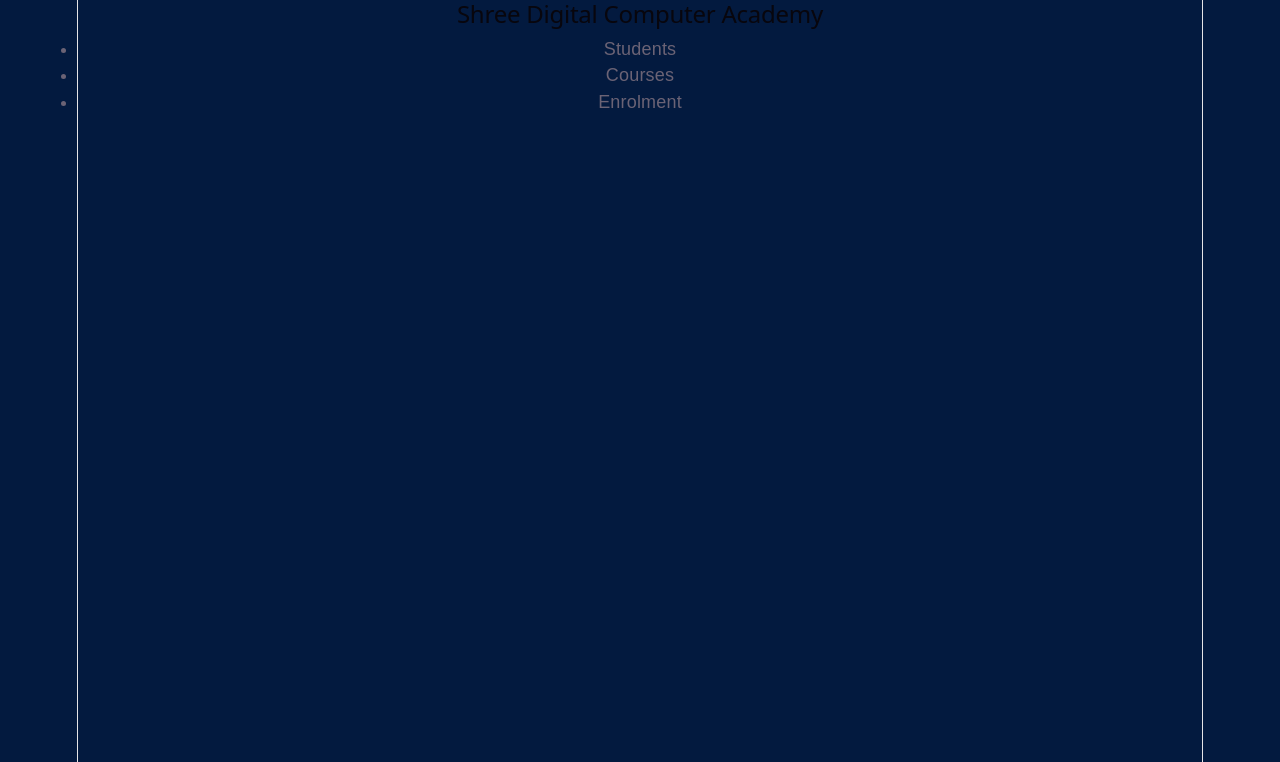
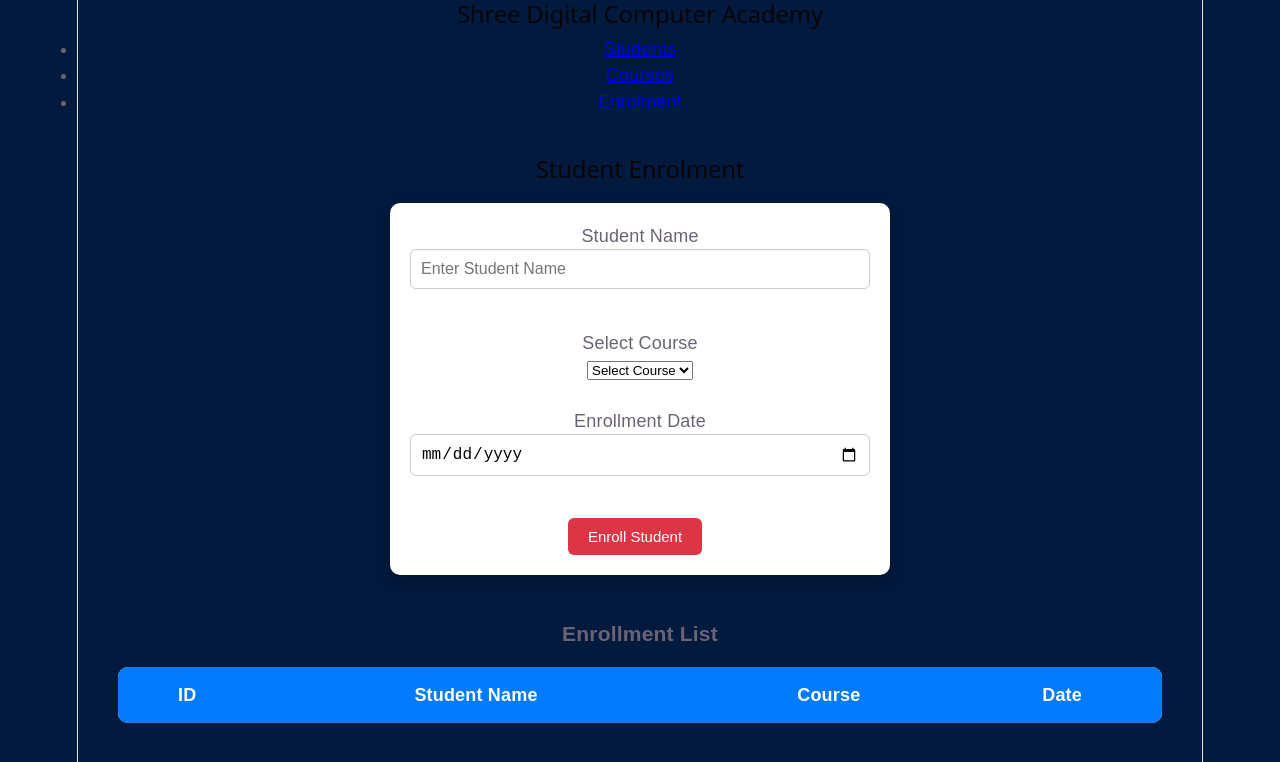
Before and after one commit to engsadhana/computer-academy-frontend, a React app: page /enrolment in a window 1280 px wide. Shown: the top 762 px of the page. Built offline with nearby package versions, Linux system fonts and the light colour scheme; the HTML template or start-up script is replaced by a standard one.

Commit message:
"Add student, course and enrolment pages"

```diff
--- a/src/App.jsx
+++ b/src/App.jsx
@@ -1,25 +1,26 @@
 import "./App.css";
 import React from "react";
-import { BrowserRouter, Routes, Route } from 'react-router-dom';
-import Students from './pages/students'
+import { BrowserRouter, Routes, Route } from "react-router-dom";
 import Navbar from "./components/navbar";
+import Students from "./pages/students";
+import Courses from "./pages/Course";
+import Enrolment from "./pages/enrolment";
+
 
 function App() {
-
-
   return (
     <BrowserRouter>
-     <Navbar />
+      <Navbar />
       <Routes>
         {/* Your other existing routes */}
         <Route path="/" element={<Students />} />
 
         {/* 3. Add your students route here */}
         <Route path="/students" element={<Students />} />
+        <Route path="/courses" element={<Courses />} />
+        <Route path="/enrolment" element={<Enrolment />} />
       </Routes>
     </BrowserRouter>
-
-
   );
 }
 
--- a/src/components/navbar.jsx
+++ b/src/components/navbar.jsx
@@ -1,14 +1,22 @@
+import { Link } from "react-router-dom";
+
 function Navbar() {
   return (
     <nav>
       <h2>Shree Digital Computer Academy</h2>
 
       <ul>
-        <li>Students</li>
-        <li>Courses</li>
-        <li>Enrolment</li>
+        <li>
+          <Link to="/students">Students</Link>
+        </li>
 
+        <li>
+          <Link to="/courses">Courses</Link>
+        </li>
 
+        <li>
+          <Link to="/enrolment">Enrolment</Link>
+        </li>
       </ul>
     </nav>
   );
--- /dev/null
+++ b/src/pages/Course.jsx
@@ -0,0 +1,38 @@
+import React from "react";
+
+function Courses() {
+  return (
+    <div className="container">
+      <h2>Course List</h2>
+
+      <table>
+        <thead>
+          <tr>
+            <th>ID</th>
+            <th>Course Name</th>
+            <th>Duration</th>
+            <th>Fees</th>
+          </tr>
+        </thead>
+
+        <tbody>
+          <tr>
+            <td>1</td>
+            <td>HTML</td>
+            <td>1 Month</td>
+            <td>2000</td>
+          </tr>
+
+          <tr>
+            <td>2</td>
+            <td>Python</td>
+            <td>3 Months</td>
+            <td>6000</td>
+          </tr>
+        </tbody>
+      </table>
+    </div>
+  );
+}
+
+export default Courses;
--- /dev/null
+++ b/src/pages/Enrolment.jsx
@@ -0,0 +1,180 @@
+import React, { useState } from "react";
+
+function Enrolment() {
+
+  const [name, setName] = useState("");
+  const [course, setCourse] = useState("");
+  const [date, setDate] = useState("");
+
+  const [enrolments, setEnrolments] = useState([]);
+
+
+  const handleSubmit = () => {
+
+    const data = {
+      studentName: name,
+      courseName: course,
+      enrollmentDate: date
+    };
+
+
+    setEnrolments([
+      ...enrolments,
+      data
+    ]);
+
+
+    alert("Enrollment Successfully Added");
+
+
+    setName("");
+    setCourse("");
+    setDate("");
+
+  };
+
+
+  return (
+    <div className="container">
+
+      <h2>Student Enrolment</h2>
+
+
+      <div className="form-container">
+
+
+        <label>Student Name</label>
+        <br />
+
+        <input
+          type="text"
+          placeholder="Enter Student Name"
+          value={name}
+          onChange={(e)=>setName(e.target.value)}
+        />
+
+
+        <br />
+        <br />
+
+
+        <label>Select Course</label>
+        <br />
+
+
+        <select
+          value={course}
+          onChange={(e)=>setCourse(e.target.value)}
+        >
+
+          <option value="">
+            Select Course
+          </option>
+
+          <option value="HTML">
+            HTML
+          </option>
+
+          <option value="Python">
+            Python
+          </option>
+
+          <option value="Java">
+            Java
+          </option>
+
+          <option value="Tally">
+            Tally
+          </option>
+
+
+        </select>
+
+
+        <br />
+        <br />
+
+
+        <label>Enrollment Date</label>
+        <br />
+
+
+        <input
+          type="date"
+          value={date}
+          onChange={(e)=>setDate(e.target.value)}
+        />
+
+
+        <br />
+        <br />
+
+
+        <button onClick={handleSubmit}>
+          Enroll Student
+        </button>
+
+
+      </div>
+
+
+      <br />
+
+
+      <h3>Enrollment List</h3>
+
+
+      <table>
+
+        <thead>
+
+          <tr>
+            <th>ID</th>
+            <th>Student Name</th>
+            <th>Course</th>
+            <th>Date</th>
+          </tr>
+
+        </thead>
+
+
+        <tbody>
+
+
+        {
+          enrolments.map((item,index)=>(
+
+            <tr key={index}>
+
+              <td>{index + 1}</td>
+
+              <td>
+                {item.studentName}
+              </td>
+
+              <td>
+                {item.courseName}
+              </td>
+
+              <td>
+                {item.enrollmentDate}
+              </td>
+
+            </tr>
+
+          ))
+        }
+
+
+        </tbody>
+
+
+      </table>
+
+
+    </div>
+  );
+}
+
+
+export default Enrolment;
--- a/src/pages/students.jsx
+++ b/src/pages/students.jsx
@@ -2,57 +2,129 @@ import React, { useEffect, useState } from "react";
 
 
 function Students() {
+
   const [students, setStudents] = useState([]);
   const [showForm, setShowForm] = useState(false);
 
   const [name, setName] = useState("");
   const [email, setEmail] = useState("");
   const [mobile, setMobile] = useState("");
+
+
   useEffect(() => {
+
     fetch("http://127.0.0.1:8000/students")
+
+
       .then((res) => res.json())
+
       .then((data) => setStudents(data))
+
       .catch((err) => console.log(err));
+
   }, []);
+
+
+
   const createStudent = async () => {
-    const response = await fetch("http://127.0.0.1:8000/students", {
+
+    const response = await fetch(
+      "http://127.0.0.1:8000/students",
+      {
         method: "POST",
+
         headers: {
           "Content-Type": "application/json",
         },
+
          body: JSON.stringify({
     name,
+    dob: "2026-07-07",
+    mobile,
     email,
-        mobile,
+    address: "abc",
+    bio : "abc bio",
   }),
-    });
+
+
+      }
+    );
+
 
     const data = await response.json();
+
+
     console.log(data);
+
+
+
+    // New student add hoga table me
+    setStudents([
+      ...students,
+      data
+    ]);
+
+
+
+    // Form clear
+    setName("");
+    setEmail("");
+    setMobile("");
+
+
+
+    // Form close
+    setShowForm(false);
+
   };
 
+
+
   return (
+
     <div className="container">
 
+
       <div className="student-header">
+
         <h2>Student List</h2>
 
-        <button className="add-btn" onClick={() => setShowForm(true)}>
+
+        <button
+          className="add-btn"
+          onClick={() => setShowForm(true)}
+        >
           + Add Student
         </button>
+
+
       </div>
 
-      {showForm && (
+
+
+
+      {
+        showForm && (
+
           <div className="form-container">
+
+
             <h3>Add Student</h3>
+
+
+
             <input
               type="text"
               placeholder="Enter Name"
               value={name}
               onChange={(e) => setName(e.target.value)}
             />
+
+
             <br />
             <br />
+
+
 
             <input
               type="email"
@@ -60,8 +132,13 @@ function Students() {
               value={email}
               onChange={(e) => setEmail(e.target.value)}
             />
+
+
+
             <br />
             <br />
+
+
 
             <input
               type="text"
@@ -69,9 +146,20 @@ function Students() {
               value={mobile}
               onChange={(e) => setMobile(e.target.value)}
             />
+
+
+
             <br />
             <br />
-          <button onClick={createStudent}>Create</button>
+
+
+
+            <button onClick={createStudent}>
+              Create
+            </button>
+
+
+
 
             <button
               onClick={() => setShowForm(false)}
@@ -79,32 +167,89 @@ function Students() {
             >
               Cancel
             </button>
+
+
+
           </div>
-      )}
+
+        )
+
+      }
+
+
+
+
 
       <table>
+
+
         <thead>
+
           <tr>
+
             <th>ID</th>
+
             <th>Name</th>
+
             <th>Email</th>
+
             <th>Mobile</th>
+
           </tr>
+
         </thead>
 
+
+
+
         <tbody>
-          {students.map((student) => (
+
+
+          {
+            students.map((student) => (
+
               <tr key={student.id}>
-              <td>{student.id}</td>
-              <td>{student.name}</td>
-              <td>{student.email}</td>
-              <td>{student.mobile}</td>
+
+
+                <td>
+                  {student.id}
+                </td>
+
+
+                <td>
+                  {student.name}
+                </td>
+
+
+                <td>
+                  {student.email}
+                </td>
+
+
+                <td>
+                  {student.mobile}
+                </td>
+
+
               </tr>
-          ))}
-        </tbody>
-      </table>
-    </div>
-  );
+
+
+            ))
           }
 
+
+        </tbody>
+
+
+      </table>
+
+
+
+    </div>
+
+  );
+
+}
+
+
 export default Students;
```
Lines whose indentation alone changed are shown as unchanged.
